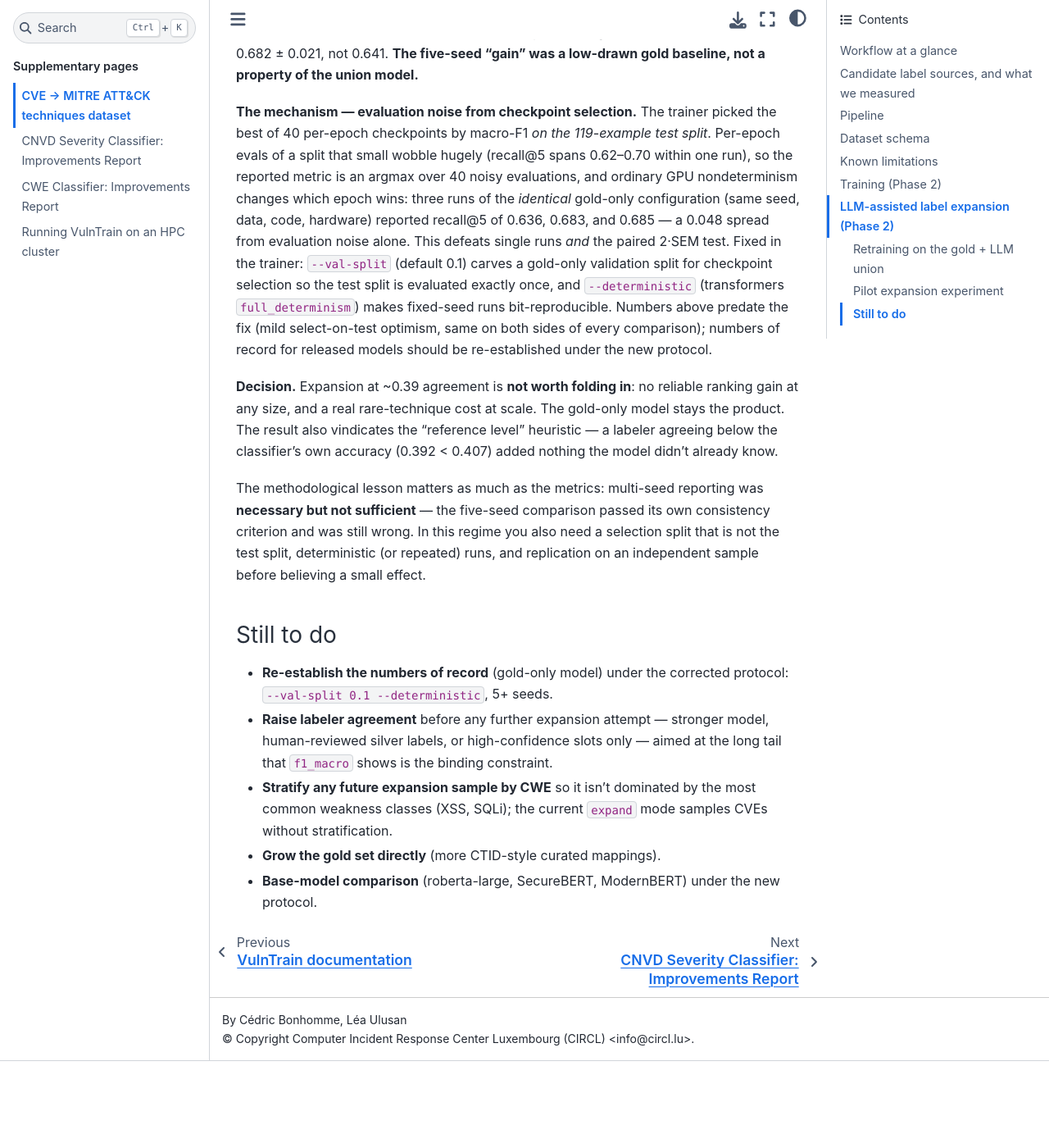
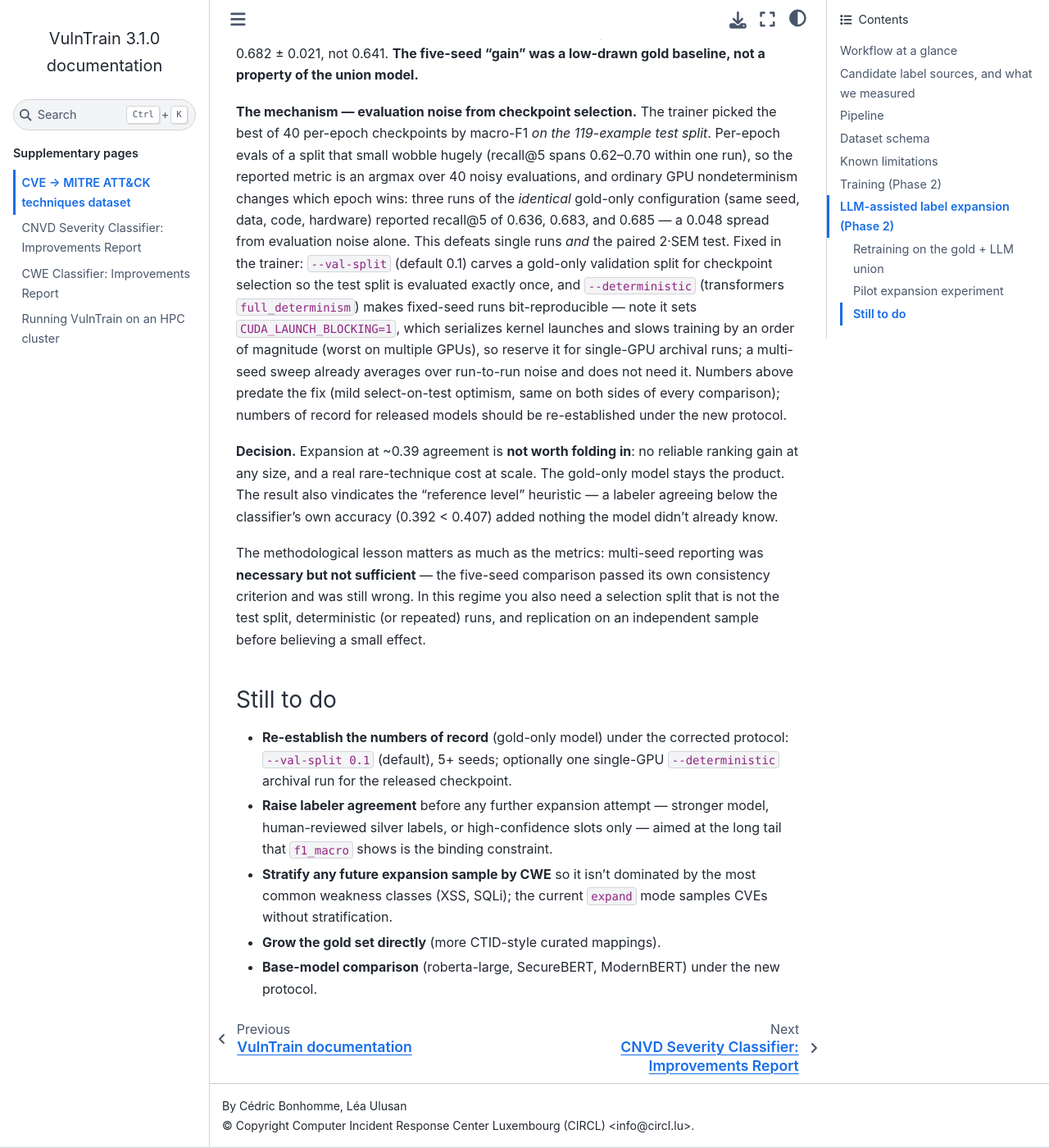
Before and after one commit to vulnerability-lookup/VulnTrain, a Sphinx documentation site: the page built from docs/attack-techniques-dataset.md, in a window 1280 px wide and 1400 px high, scrolled down 13475 px. Shown: the whole window at 82% size. Built offline with Sphinx 7.4.7 and the Sphinx Book theme 1.1.4, drawn with Linux system fonts in a browser that asks for light colours; before the commit the page ends 14769 px from its top, so only the background shows below that.

Commit message:
chg: [doc] Record the --deterministic slowdown; drop it from the record protocol

```diff
--- a/docs/attack-techniques-dataset.md
+++ b/docs/attack-techniques-dataset.md
@@ -536,7 +536,11 @@
 Fixed in the trainer: `--val-split` (default 0.1) carves a gold-only
 validation split for checkpoint selection so the test split is evaluated
 exactly once, and `--deterministic` (transformers `full_determinism`) makes
-fixed-seed runs bit-reproducible. Numbers above predate the fix (mild
+fixed-seed runs bit-reproducible — note it sets `CUDA_LAUNCH_BLOCKING=1`,
+which serializes kernel launches and slows training by an order of magnitude
+(worst on multiple GPUs), so reserve it for single-GPU archival runs; a
+multi-seed sweep already averages over run-to-run noise and does not need it.
+Numbers above predate the fix (mild
 select-on-test optimism, same on both sides of every comparison); numbers of
 record for released models should be re-established under the new protocol.
 
@@ -555,7 +559,8 @@
 ### Still to do
 
 - **Re-establish the numbers of record** (gold-only model) under the corrected
-  protocol: `--val-split 0.1 --deterministic`, 5+ seeds.
+  protocol: `--val-split 0.1` (default), 5+ seeds; optionally one single-GPU
+  `--deterministic` archival run for the released checkpoint.
 - **Raise labeler agreement** before any further expansion attempt — stronger
   model, human-reviewed silver labels, or high-confidence slots only — aimed at
   the long tail that `f1_macro` shows is the binding constraint.
```
